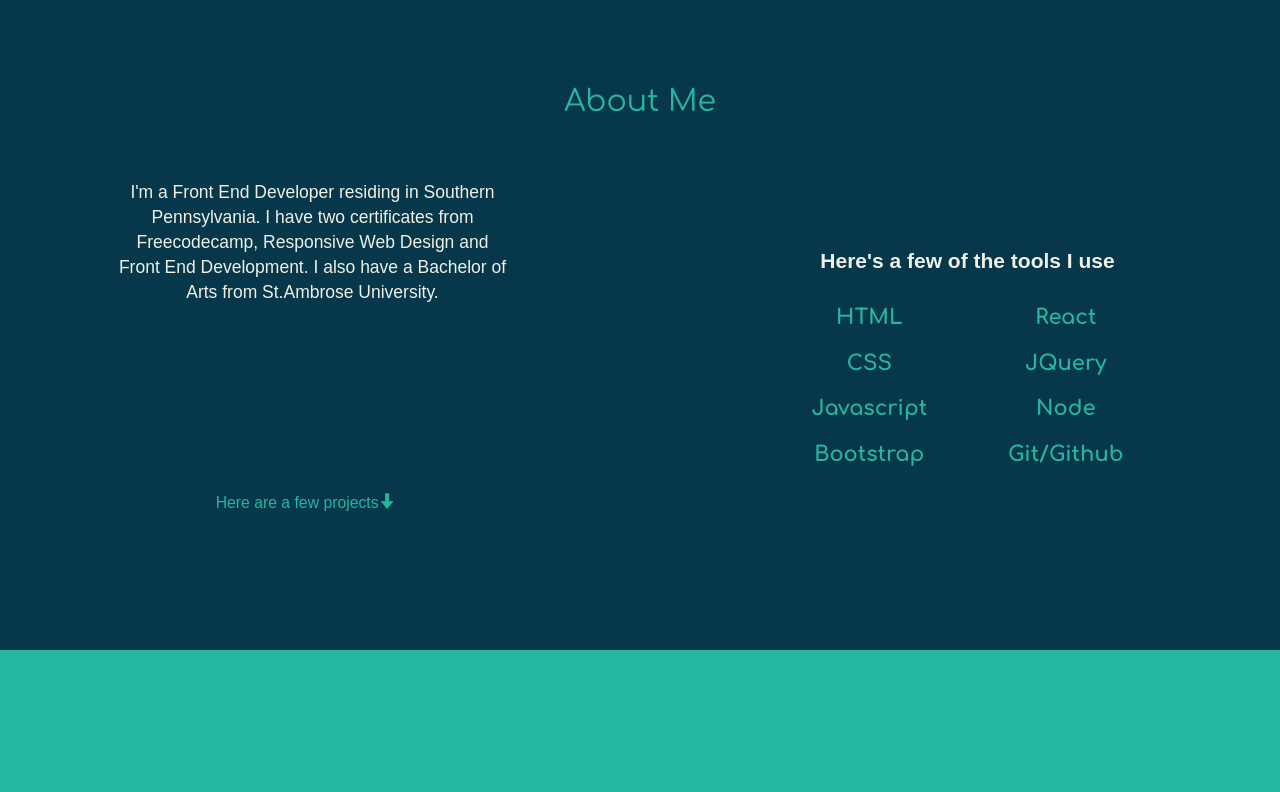
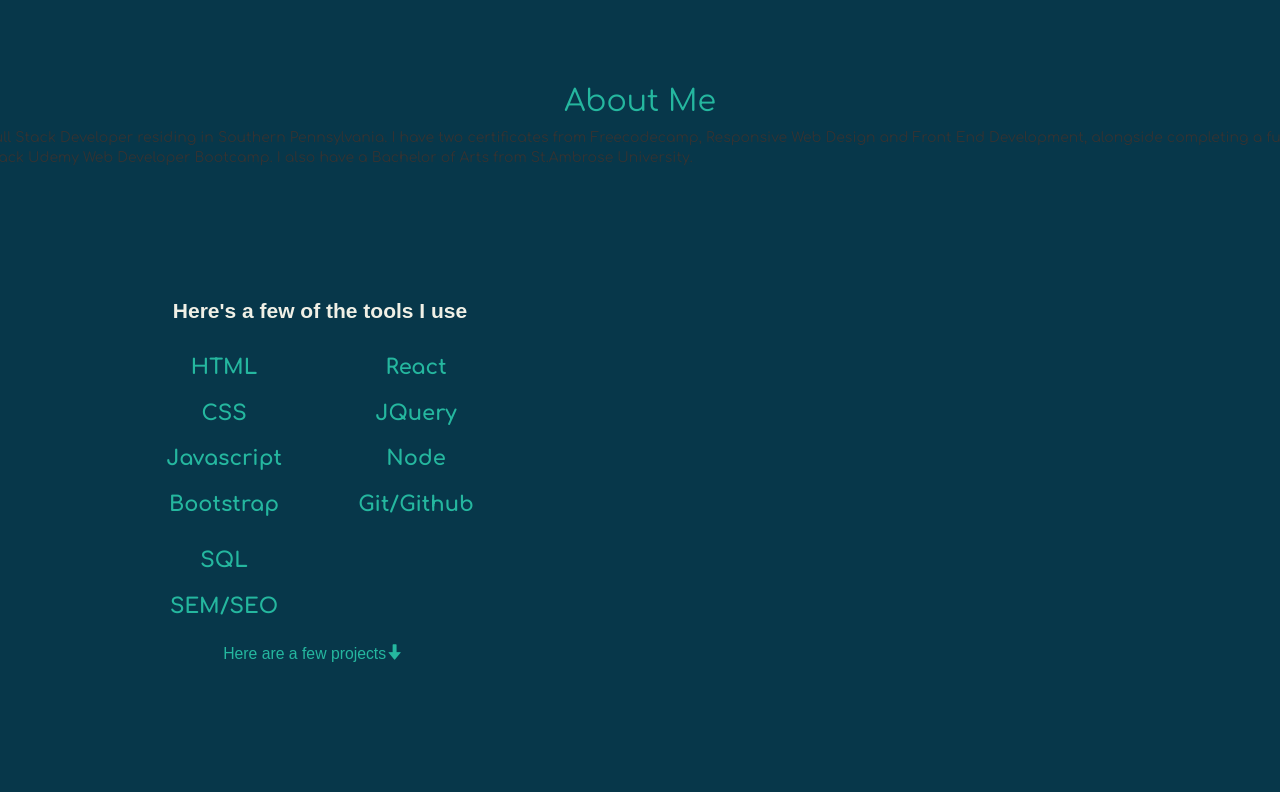
Before and after one commit to akmill85/akmill85.github.io, a plain HTML site: page index.html in a window 1280 px wide. Shown: the part 920-1712 px from the top of the page. Drawn offline with nearby package versions, Linux system fonts and the light colour scheme; some packages are replaced by stand-ins of ours; a script that the page names is missing; a web font is replaced by a local one.

Commit message:
Updated HTML
Updated portfolio to reflect current knowledge

```diff
--- a/index.html
+++ b/index.html
@@ -42,7 +42,7 @@
           <div class="row">
             <div class="col-xs-12 headline">
               <h1 class="text-center">Hi, I'm Amanda</h1>
-              <p class="lead text-center">Front End Developer</p>
+              <p class="lead text-center">Full Stack Developer</p>
             </div>
           </div>
           <div class="row">
@@ -56,9 +56,7 @@
 
       <div id="about" class="row cover">
         <h2 class="text-center">About Me</h2>
-        <div class="row">
-          <div class="col-md-6 text-center about-info">
-            <p class="text-center">I'm a Front End Developer residing in Southern Pennsylvania. I have two certificates from Freecodecamp, Responsive Web Design and Front End Development. I also have a Bachelor of Arts from St.Ambrose University.</p>
+        <div class="row">Full Stack Developer residing in Southern Pennsylvania. I have two certificates from Freecodecamp, Responsive Web Design and Front End Development, alongside completing a full stack Udemy Web Developer Bootcamp. I also have a Bachelor of Arts from St.Ambrose University.</p>
           </div>
           <div class="col-md-6 about-tools">
             <p class="text-center">Here's a few of the tools I use</p>
@@ -78,6 +76,14 @@
                   <li>Git/Github</li>
                 </ul>
               </div>
+            <div class="col-xs-6">
+                <ul>
+                  <li>SQL</li>
+                  <li>SEM/SEO</li>
+                </ul>
+              </div>
+
+
 
           </div>
           <div class="row break">
```
